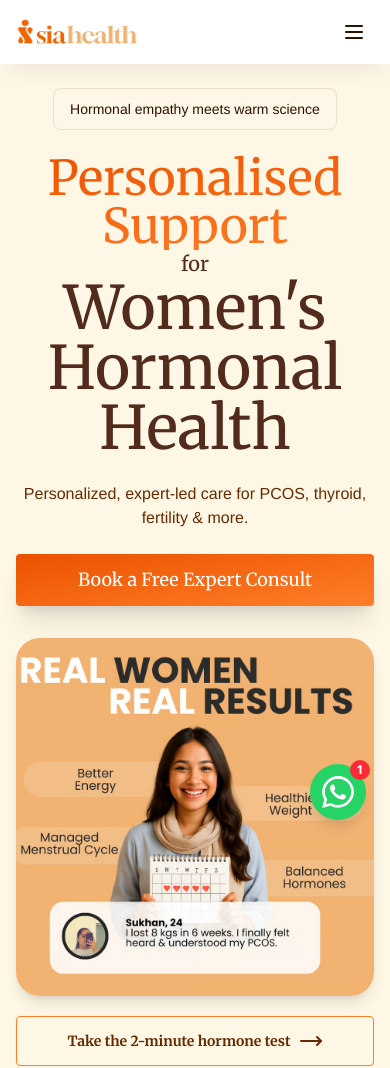
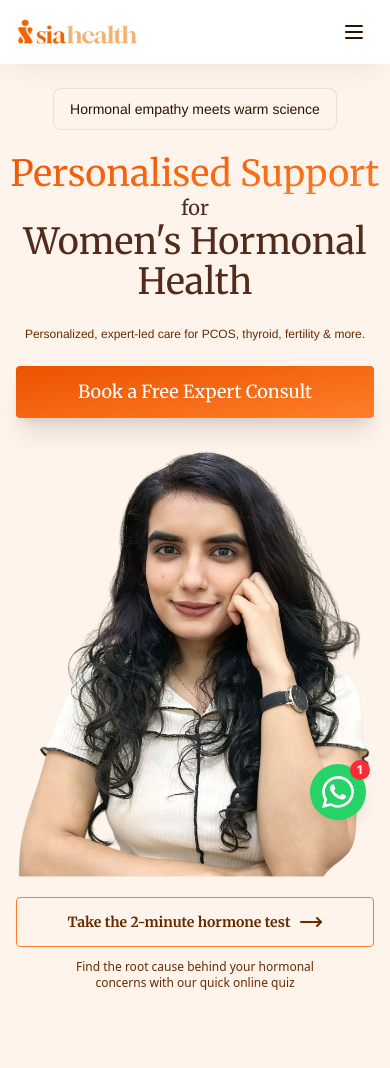
Before and after one commit to shwet91/sia_health, a Next.js app in the folder client/: page / in a window 390 px wide. Shown: the top 1068 px of the page. Built offline with nearby package versions, Linux system fonts and the light colour scheme.

Commit message:
Hero improvemenrts

```diff
--- a/client/src/app/page.tsx
+++ b/client/src/app/page.tsx
@@ -1,7 +1,7 @@
 // import Hero from "@/components/landingPage/Hero";
 import Navbar from "@/components/landingPage/Navbar";
 import Testimonials from "@/components/landingPage/Testimonials";
-// import Approach from "@/components/landingPage/Approach";
+// import Apphroach from "@/components/landingPage/Approach";
 import Team from "@/components/landingPage/Team";
 import Services from "@/components/landingPage/Services";
 import WhatWeDo from "@/components/landingPage/WhatWeDo";
--- a/client/src/components/landingPage/Hero2.tsx
+++ b/client/src/components/landingPage/Hero2.tsx
@@ -24,7 +24,7 @@ export default function Hero2() {
       className="w-full 1min-h-screen pt-16 flex flex-col items-center justify-center py-8 sm:pt-14 md:pt-20 px-4 sm:px-6 md:px-10 overflow-hidden"
       data-name="Hero Section"
       data-node-id="42:1942"
-      style={{ background: "#fef7e5" }}
+      style={{ background: "#FFF4EB" }}
     >
       <div className={` Helvetica container mx-auto max-w-7xl `}>
         <div className="w-full flex flex-col md:flex-row items-center justify-between gap-8 lg:gap-12">
@@ -37,7 +37,7 @@ export default function Hero2() {
               className={` ${merriweatherFont.className} flex flex-col items-center gap-0 w-full `}
             >
               <h1
-                className=" bg-clip-text text-transparent text-5xl sm:text-4xl md:text-6xl 1font-light 1leading-tight text-center"
+                className=" bg-clip-text text-transparent text-4xl sm:text-4xl md:text-6xl 1font-light 1leading-tight text-center whitespace-nowrap sm:whitespace-normal"
                 style={{
                   backgroundImage:
                     "linear-gradient(172.293deg, #EB5200 0%, #FF7E29 100%)",
@@ -48,13 +48,13 @@ export default function Hero2() {
               <p className="text-[#522b1c] text-xl md:text-2xl font-normal">
                 for
               </p>
-              <h1 className="text-[#522b1c] bg-clip-text 1text-transparent text-6xl text-center">
+              <h1 className="text-[#522b1c] bg-clip-text 1text-transparent text-4xl sm:text-6xl text-center">
                 Women&apos;s Hormonal Health
               </h1>
             </div>
 
             <div className=" flex flex-col gap-2 text-[#662b00] max-w-md mx-auto md:mx-0">
-              <p className="text-base sm:text-lg md:text-xl font-normal text-center">
+              <p className="text-xs sm:text-lg md:text-xl font-normal text-center whitespace-nowrap sm:whitespace-normal">
                 Personalized, expert-led care for PCOS, thyroid, fertility &
                 more.
               </p>
@@ -83,15 +83,15 @@ export default function Hero2() {
           </div>
 
           <div className=" w-full md:w-[50%] flex justify-center items-center  ">
-            <div className=" relative aspect-square w-full max-w-[450px] flex">
+            <div className=" relative aspect-square1 w-full max-w-[400px] flex">
               <Image
-                src="/del.avif"
+                src="/heroFounder.jpeg"
                 alt="Hero Image"
                 // fill
-                // width={450}
-                // height={450}
-                fill
-                className="object-cover rounded-3xl shadow-lg"
+                width={450}
+                height={450}
+                // fill
+                className="object-fill "
                 priority
                 sizes="(max-width: 768px) 100vw, 40vw"
               />
```
Also changed, not shown: client/public/heroFounder.jpeg (added).
